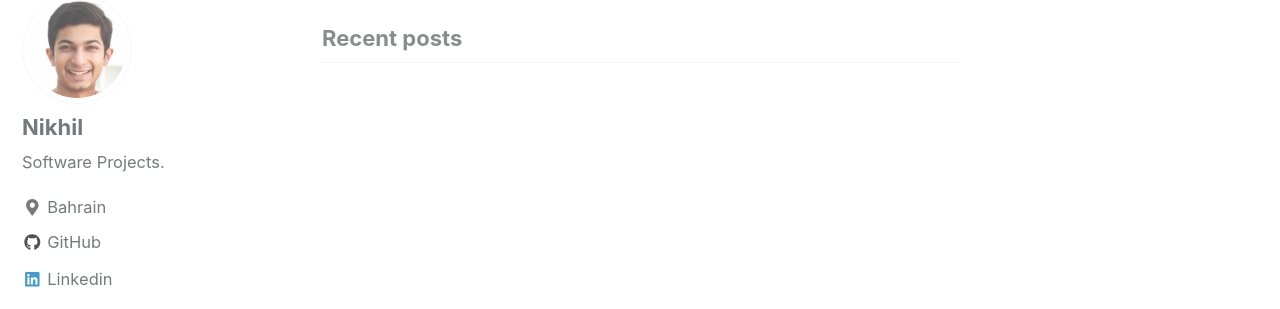
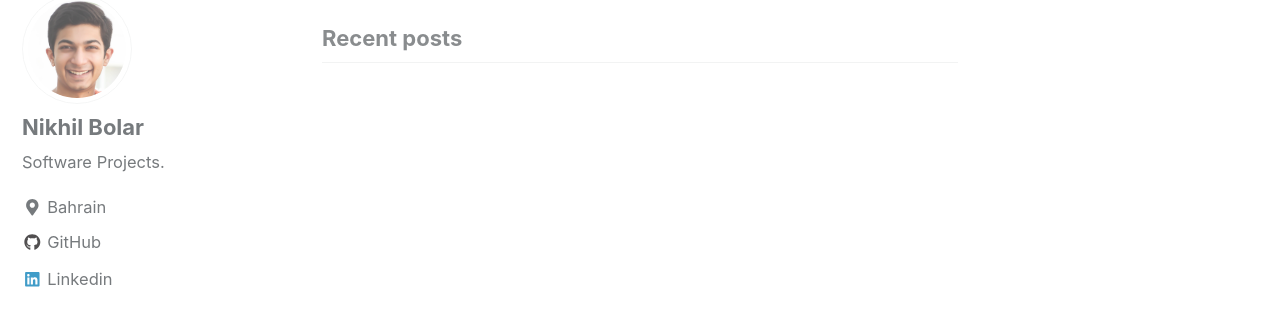
Before and after one commit to nbolar/nbolar.github.io, a Jekyll site: the page built from index.html, in a window 1280 px wide. Shown: the part 117-426 px from the top of the page. Built offline with Jekyll 4.4.1, drawn with Linux system fonts in a browser that asks for light colours; cached includes are drawn as plain includes; the list of posts is cut into pages by our own code.

Commit message:
Update _config.yml

```diff
--- a/_config.yml
+++ b/_config.yml
@@ -106,7 +106,7 @@ analytics:
 
 # Site Author
 author:
-  name             : "Nikhil"
+  name             : "Nikhil Bolar"
   avatar           : "/images/photo1.jpg"# path of avatar image, e.g. "/assets/images/bio-photo.jpg"
   bio              : "Software Projects."
   location         : "Bahrain"
```
